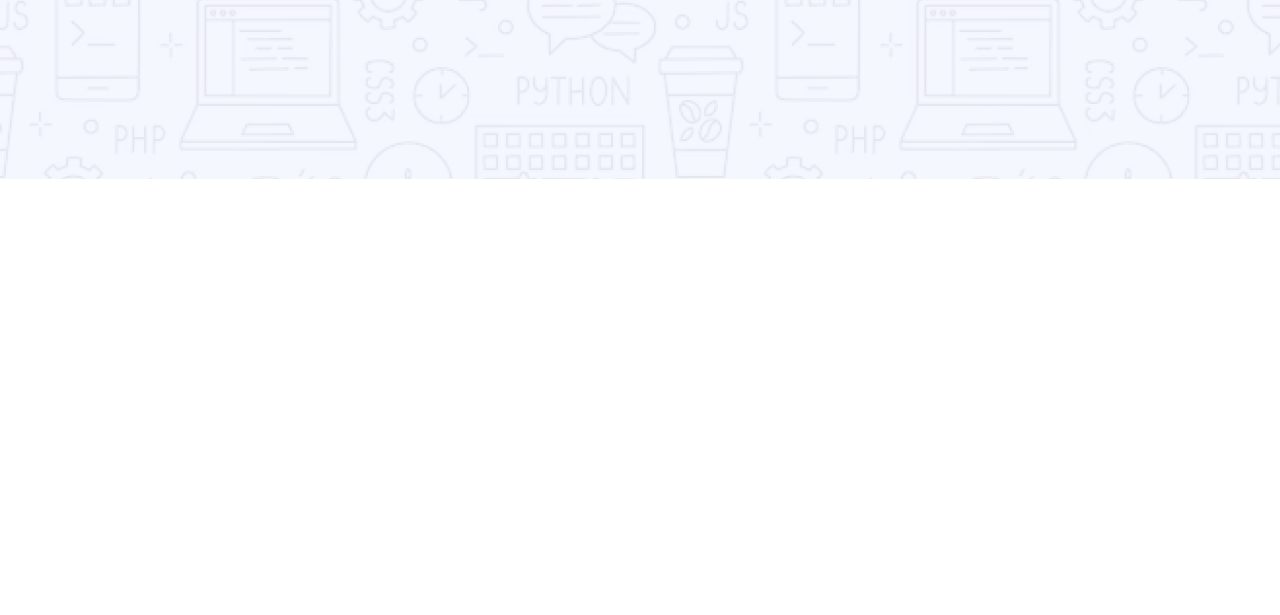
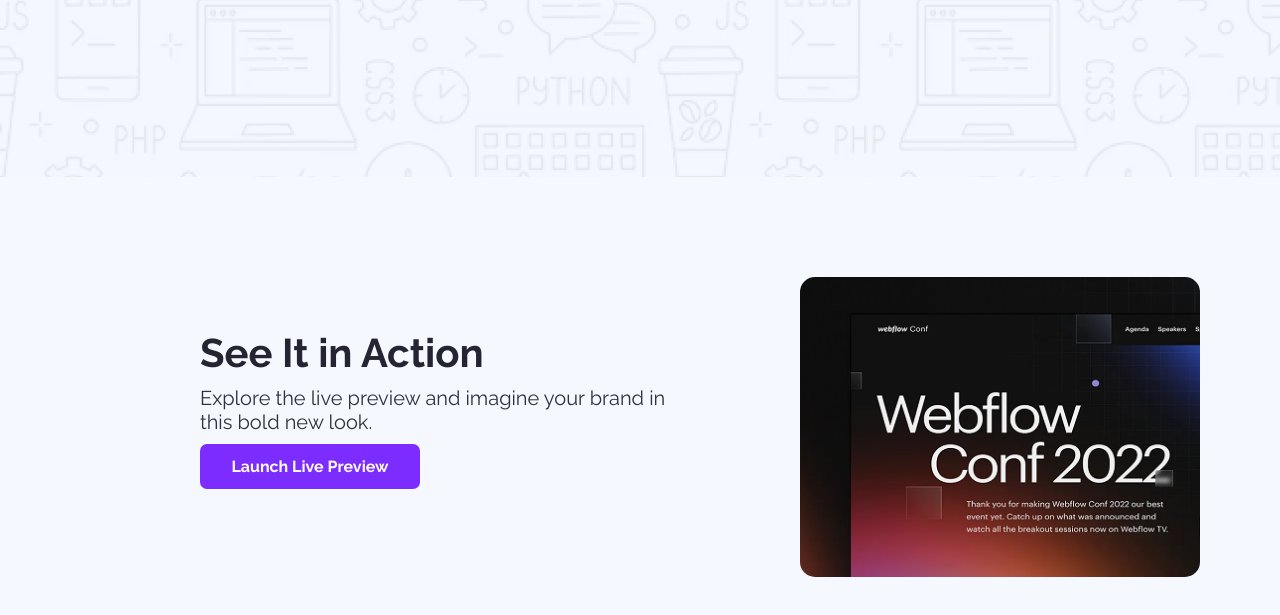
Before and after one commit to Jim2811/assignment-project-1, a plain HTML site: page index.html in a window 1280 px wide. Shown: the part 473-1088 px from the top of the page. Before the commit the page ends 800 px from the top, so only its background shows below. Drawn offline with Linux system fonts and the light colour scheme.

Commit message:
main section's section 1 added

```diff
--- a/index.html
+++ b/index.html
@@ -19,5 +19,20 @@
             <button class="btns fcs-bt">Stay Focused</button>
          </div>
      </header>
+     <!-- Main -->
+      <main>
+        <section>
+            <div class="action">
+                <div class="b1">
+                    <h3 class="acTitle">See It in Action</h3>
+                    <p class="b1Det">Explore the live preview and imagine your brand in this bold new look.</p>
+                    <button class="btns launch">Launch Live Preview</button>
+                </div>
+                <div class="b2">
+                    <img class="timg" src="images/wc-mini.png" alt="">
+                </div>
+            </div>
+        </section>
+      </main>
 </body>
 </html>
--- a/style.css
+++ b/style.css
@@ -3,12 +3,11 @@
     margin: 0;
     padding: 0;
     font-family: "Raleway", sans-serif;
-    /* background-color: #F5F8FF; */
 }
 header{
     background-image: url(images/Hero-bg.png);
     background-repeat: no-repeat;
-    height: 698px;
+    height: 650px;
 }
 nav{
     display: flex;
@@ -60,3 +59,36 @@ nav{
     height: 47px;
     margin-top: 20px;
 }
+main{
+    background-color: #F5F8FF;
+    padding: 100px 200px;
+}
+.action{
+    width: 1000px;
+    display: flex;
+    justify-content: space-between;
+    align-items: center;
+}
+.b1{
+    width: 500px;
+    height: 200px;
+}
+.acTitle{
+    font-size:40px;
+    color: #252432;
+    padding-bottom: 10px;
+}
+.b1Det{
+    font-size: 20px;
+    color: #31303f;
+    padding-bottom: 10px;
+}
+.launch{
+    height: 45px;
+    width: 220px;
+}
+.timg{
+    height: 300px;
+    width: 400px;
+    border-radius:15px ;
+}
```
